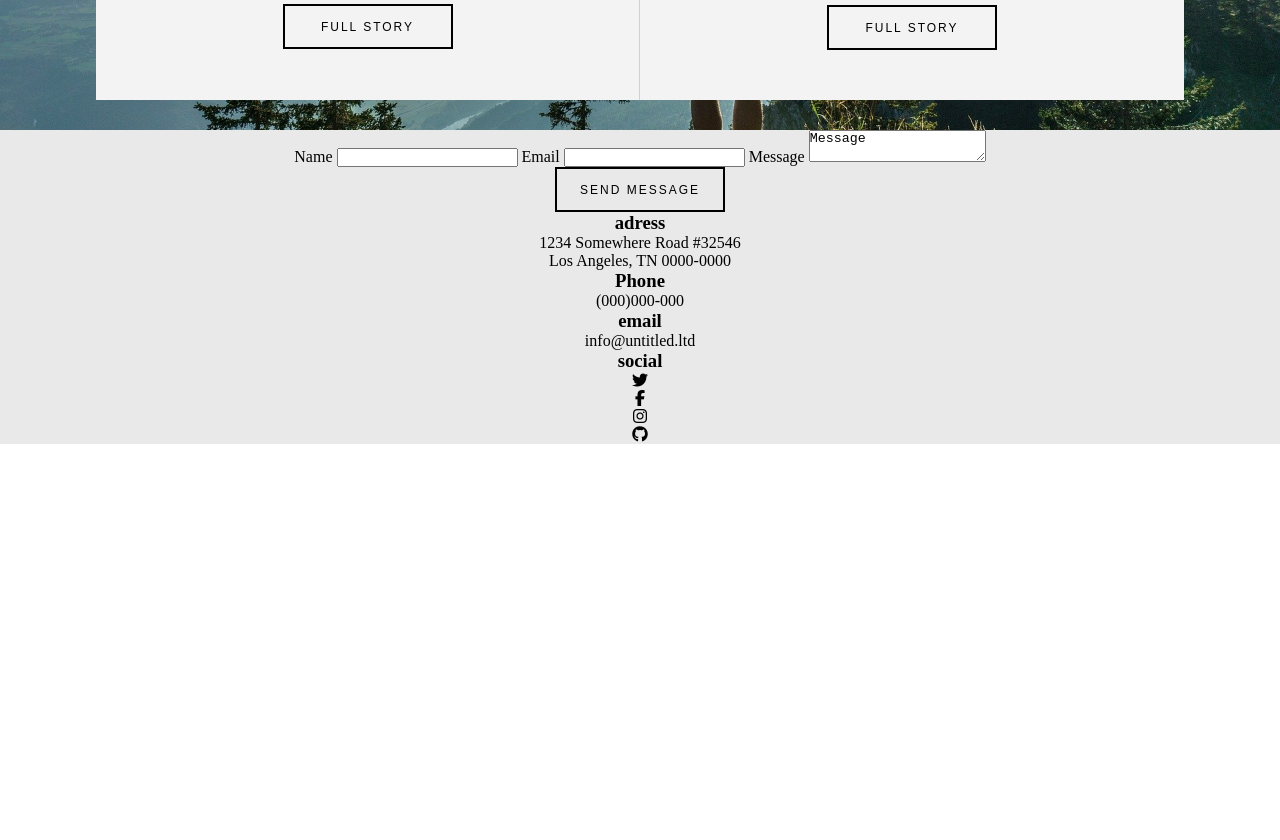
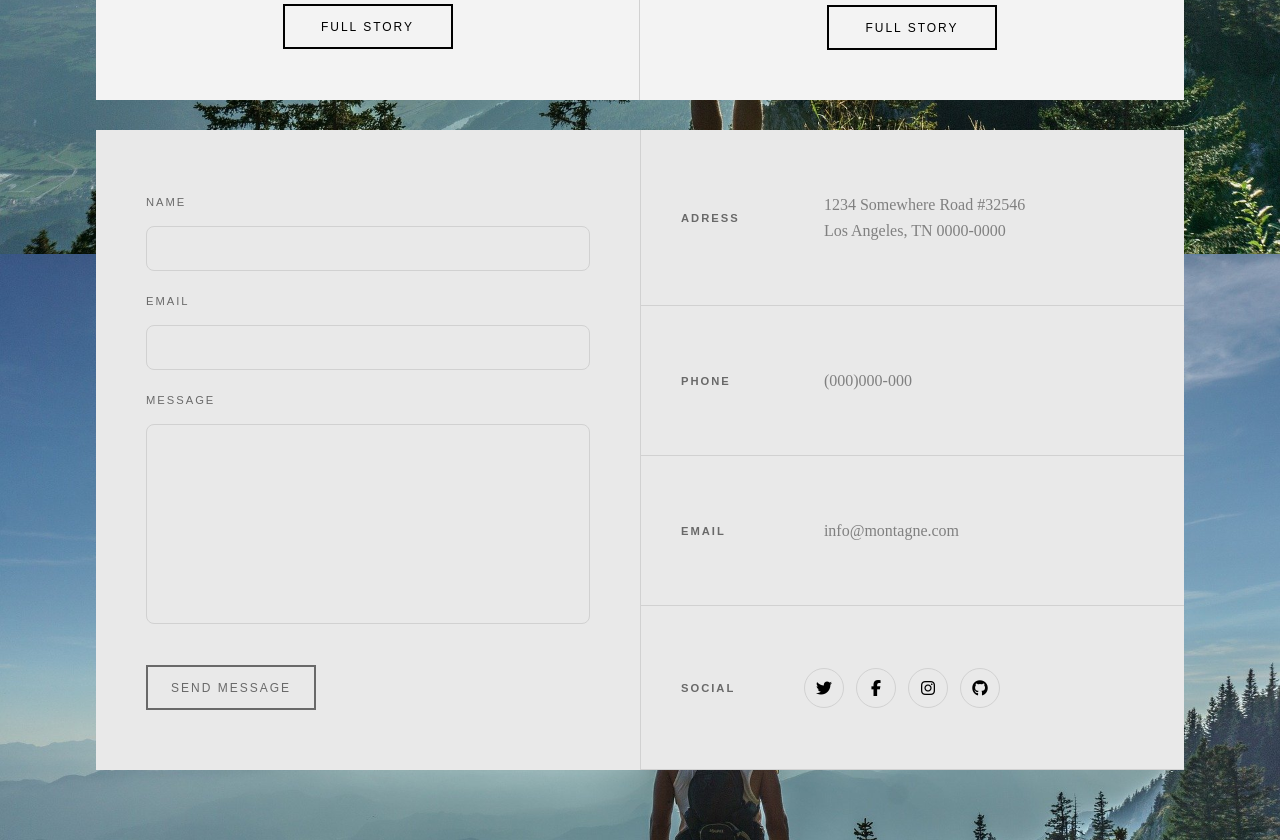
Before and after one commit to DexJr/Montagne, a plain HTML site: page index.html in a window 1280 px wide. Shown: the part 2420-3260 px from the top of the page. Before the commit the page ends 2864 px from the top, so only its background shows below. Drawn offline with Linux system fonts and the light colour scheme.

Commit message:
final project

```diff
--- a/assets/layout/_footer.scss
+++ b/assets/layout/_footer.scss
@@ -1,3 +1,95 @@
 footer{
   background: $grey2;
+  min-height: 640px;
+  width: 85%;
+  margin: 0 auto 70px;
+  display: grid;
+  grid-template-columns: 50% 50%;
+
+  form{
+    display: grid;
+    gap: 18px;
+    padding: 60px 50px;
+    grid-template-rows: 18px 45px 18px 45px 18px 200px 1fr;
+
+    label{
+      display: flex;
+      align-items: flex-end;
+      font-size: 0.7rem;
+      @include title;
+      color: $grey3;
+    }
+    input[type="text"], input[type="email"], textarea{
+      background: none;
+      border: 1px solid $grey1;
+      border-radius: 8px;
+      resize: none;
+    }
+    .submit-container{
+      display: flex;
+      align-items: flex-end;
+
+      .btn{
+        color: $grey3;
+        border: 2px solid $grey3;
+
+        &:hover{
+          background: $grey1;
+        }
+      }
+    }
+  }
+
+  .infos-contact{
+    border-left: 1px solid $grey1;
+    display: grid;
+    grid-template-rows: repeat(4 1fr);
+
+    div{
+      border-bottom: 1px solid $grey1;
+      display: grid;
+      grid-template-columns: 30% 70%;
+      align-items: center;
+
+      h3{
+        @include title;
+        font-size: 0.7rem;
+        padding-left: 40px;
+        text-align: left;
+        color: $grey3;
+      }
+
+      p{
+        font-size: 1rem;
+        line-height: 26px;
+        text-align: left;
+        color: grey;
+        padding-left: 20px;
+      }
+    }
+  }
+
+  .social{
+    ul{
+      display: flex;
+
+      li{
+        border: 1px solid $grey1;
+        border-radius: 150px;
+        height: 40px;
+        width: 40px;
+        font-size: 1rem;
+        margin-right: 12px;
+        display: flex;
+        align-items: center;
+        justify-content: center;
+        cursor: pointer;
+
+        &:hover{
+          background: $grey1;
+        }
+      }
+    }
+
+  }
 }
--- a/index.html
+++ b/index.html
@@ -84,7 +84,7 @@
         <label for="email">Email</label>
         <input type="email" id="email" />
         <label for="message">Message</label>
-        <textarea id="">Message</textarea>
+        <textarea></textarea>
         <div class="submit-container">
           <input type="submit" class="btn" value="send message" />
         </div>
@@ -104,8 +104,7 @@
         </div>
         <div>
           <h3>email</h3>
-          <p>info@untitled.ltd</p>
-        </div>
+          <p>info@montagne.com</p>
         </div>
         <div class="social">
           <h3>social</h3>
@@ -116,6 +115,7 @@
             <li><i class="fa-brands fa-github"></i></li>
           </ul>
         </div>
+      </div>
     </footer>
   </body>
 </html>
```
Also changed, not shown: assets/styles/index.css, 1 other file. Lines whose indentation alone changed are shown as unchanged.
